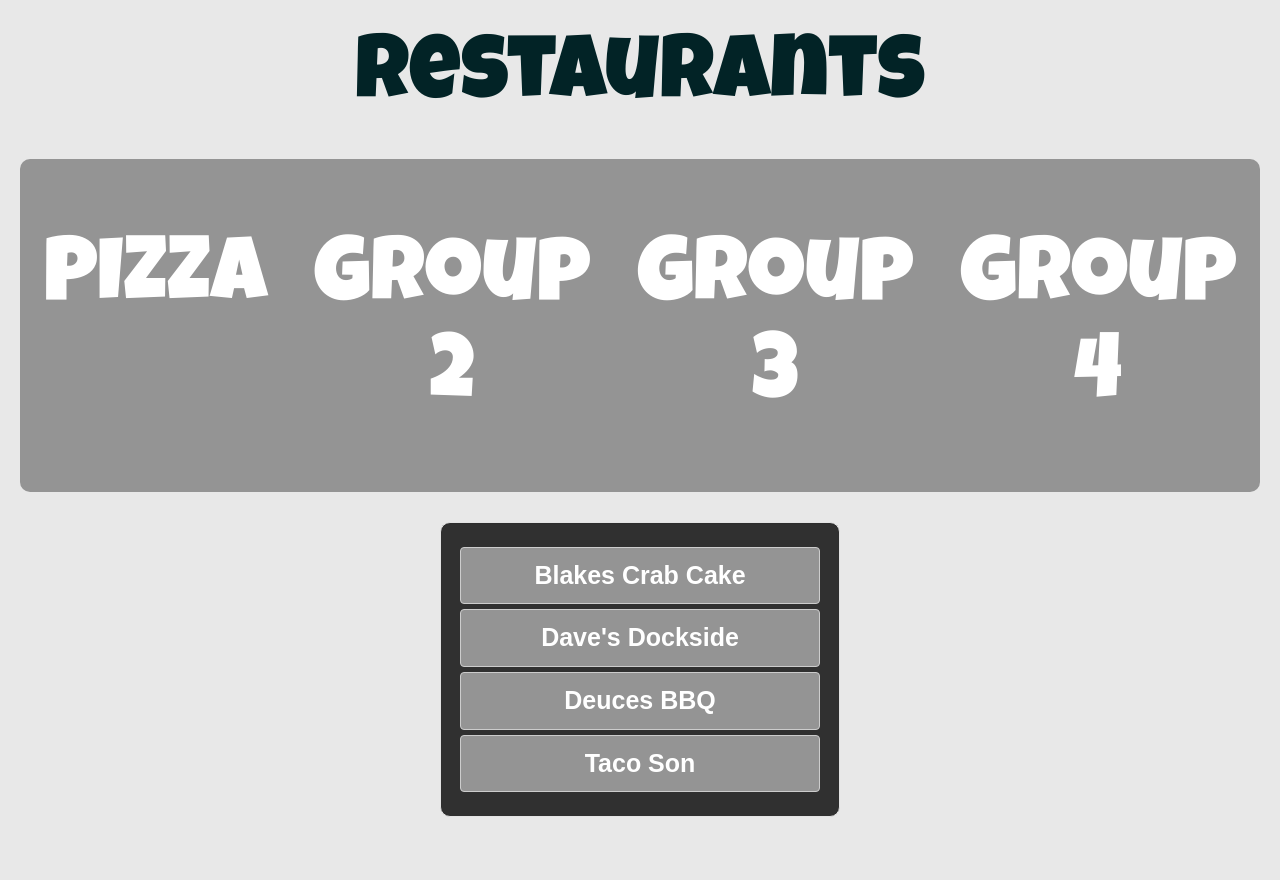
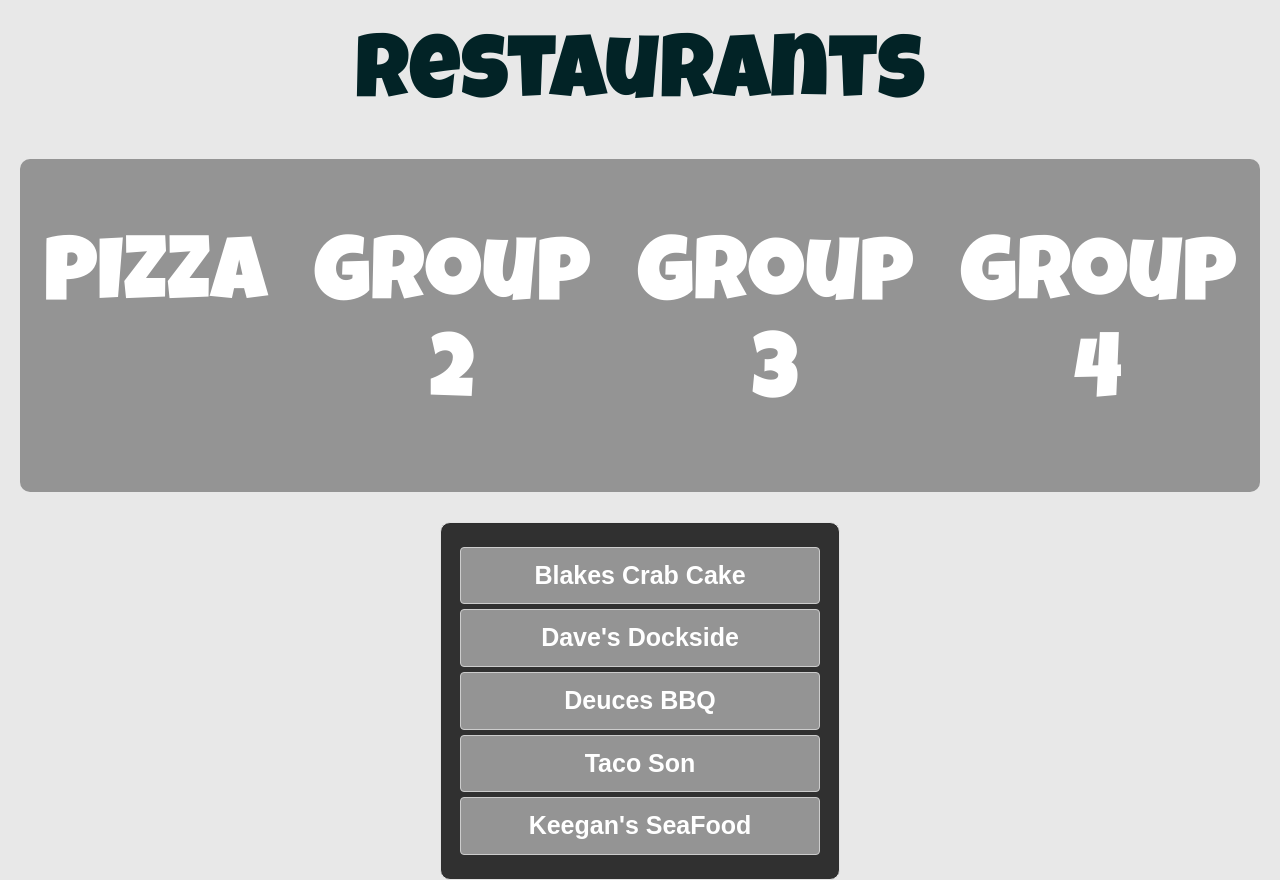
Before and after one commit to bdog72/food-dot-com, a React app: page /restaurants4 in a window 1280 px wide. Before the commit the page ends 830 px from the top, so only its background shows below. Built offline with nearby package versions, Linux system fonts and the light colour scheme.

Commit message:
added another restaurant

```diff
--- a/src/components/Group4.js
+++ b/src/components/Group4.js
@@ -19,6 +19,9 @@ export default class Group4 extends Component {
         <a href='https://www.tacosonmexicangrill.com'>
           <Button className='butt' block>Taco Son</Button>
         </a>
+        <a href='http://www.keegansseafood.com'>
+          <Button className='butt' block>Keegan's SeaFood</Button>
+        </a>
       </div>
     </div>
   }
```
